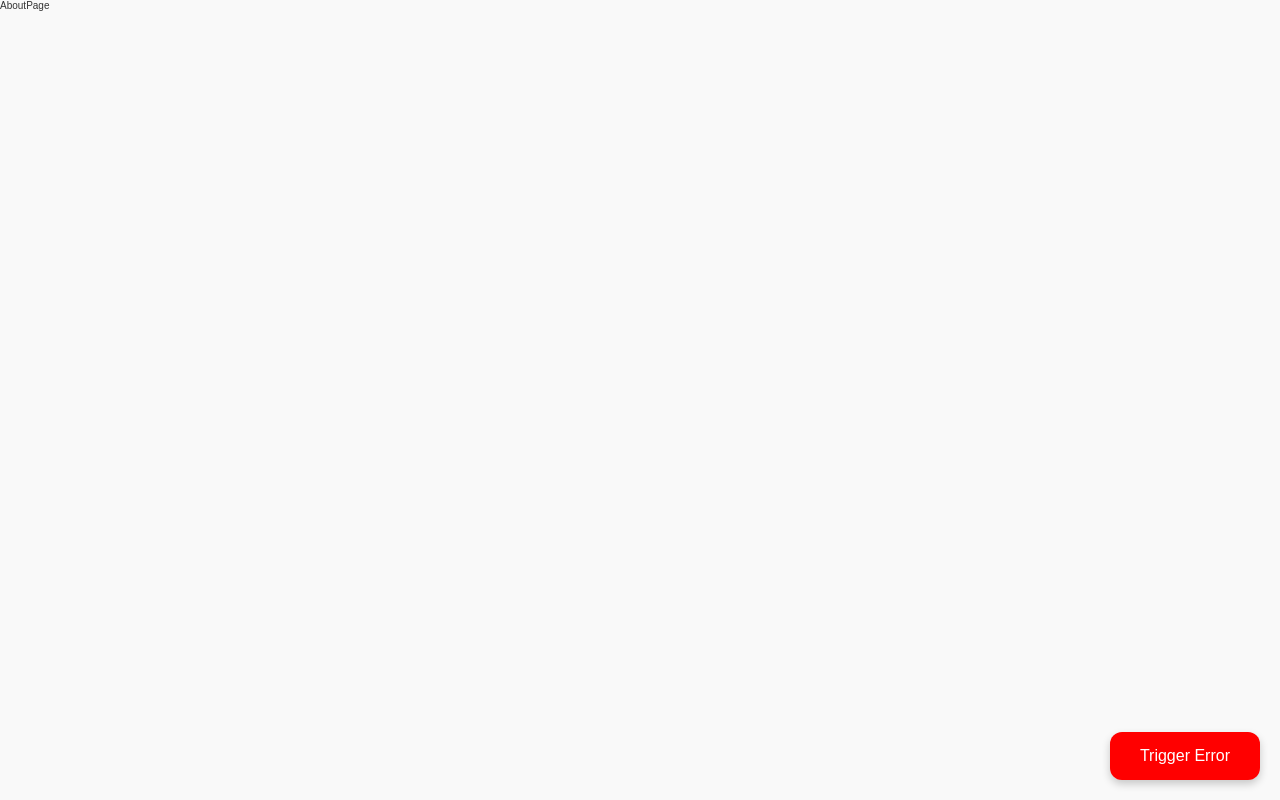
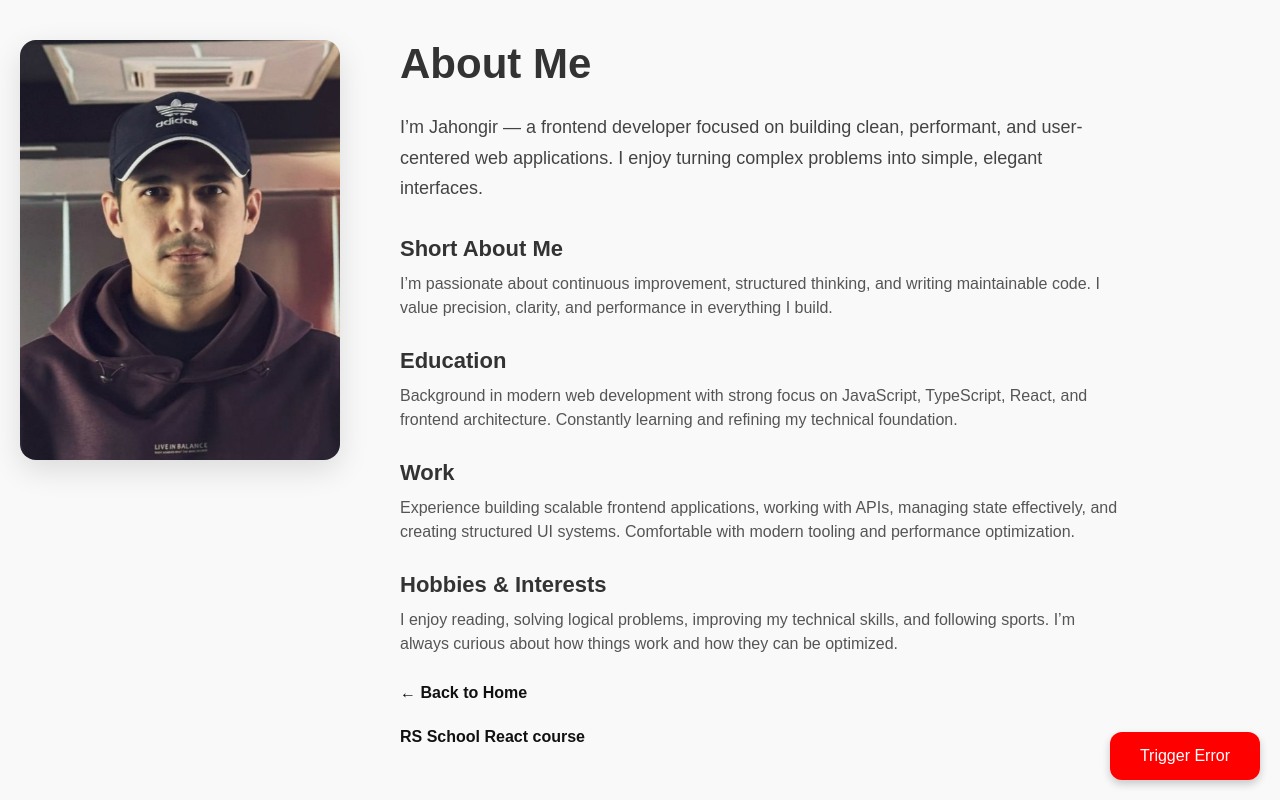
Before and after one commit to mrjakhongir/rs-react, a React (Vite) app: page /about in a window 1280 px wide. Built offline with nearby package versions, Linux system fonts and the light colour scheme.

Commit message:
feat: About Page (15 points)

```diff
--- a/src/components/header/header.css
+++ b/src/components/header/header.css
@@ -12,6 +12,22 @@
   align-items: center;
 }
 
+.header__left {
+  display: flex;
+  align-items: center;
+  gap: 5rem;
+}
+
+.header__link {
+  font-size: 1.6rem;
+  color: white;
+  text-decoration: none;
+}
+
+.header__link:hover {
+  text-decoration: underline;
+}
+
 .logo {
   font-size: 2.4rem;
   font-weight: bold;
--- a/src/components/header/header.tsx
+++ b/src/components/header/header.tsx
@@ -1,3 +1,4 @@
+import { Link } from "react-router-dom";
 import Container from "../ui/container";
 import "./header.css";
 import Search from "./search/search";
@@ -15,7 +16,13 @@ const Header: React.FC<Props> = (props) => {
     <header className="header">
       <Container>
         <div className="header__inner">
-          <h1 className="logo">POKEMONS</h1>
+          <div className="header__left">
+            <h1 className="logo">POKEMONS</h1>
+
+            <Link to="/about" className="header__link">
+              About
+            </Link>
+          </div>
 
           <Search value={value} onChange={onChange} onSearch={onSearch} />
         </div>
--- /dev/null
+++ b/src/pages/about/about-page.css
@@ -0,0 +1,66 @@
+.about {
+  padding: 40px 0;
+}
+
+.about__wrapper {
+  display: flex;
+  gap: 60px;
+  align-items: flex-start;
+}
+
+.about__image img {
+  width: 320px;
+  height: 420px;
+  object-fit: cover;
+  border-radius: 16px;
+  box-shadow: 0 10px 30px rgba(0, 0, 0, 0.12);
+}
+
+.about__content {
+  flex: 1;
+  max-width: 720px;
+}
+
+.about__title {
+  font-size: 42px;
+  margin-bottom: 24px;
+  font-weight: 700;
+}
+
+.about__intro {
+  font-size: 18px;
+  line-height: 1.7;
+  margin-bottom: 32px;
+  color: #444;
+}
+
+.about__section {
+  margin-bottom: 28px;
+}
+
+.about__section h2 {
+  font-size: 22px;
+  margin-bottom: 10px;
+  font-weight: 600;
+}
+
+.about__section p {
+  font-size: 1.6rem;
+  line-height: 1.5;
+  color: #555;
+}
+
+.about__home-link {
+  display: block;
+  margin-top: 24px;
+  text-decoration: none;
+  font-size: 1.6rem;
+  font-weight: 600;
+  color: #111;
+  padding-bottom: 2px;
+  transition: all 0.2s ease;
+}
+
+.about__home-link:hover {
+  opacity: 0.7;
+}
--- a/src/pages/about/about-page.tsx
+++ b/src/pages/about/about-page.tsx
@@ -1,5 +1,79 @@
+import { Link } from "react-router-dom";
+import me from "../../assets/me.jpg";
+import Container from "../../components/ui/container";
+import "./about-page.css";
+
 const AboutPage = () => {
-  return <div>AboutPage</div>;
+  return (
+    <div className="about">
+      <Container>
+        <div className="about__wrapper">
+          <div className="about__image">
+            <img src={me} alt="Jahongir" />
+          </div>
+
+          <div className="about__content">
+            <h1 className="about__title">About Me</h1>
+
+            <p className="about__intro">
+              I’m Jahongir — a frontend developer focused on building clean,
+              performant, and user-centered web applications. I enjoy turning
+              complex problems into simple, elegant interfaces.
+            </p>
+
+            <section className="about__section">
+              <h2>Short About Me</h2>
+              <p>
+                I’m passionate about continuous improvement, structured
+                thinking, and writing maintainable code. I value precision,
+                clarity, and performance in everything I build.
+              </p>
+            </section>
+
+            <section className="about__section">
+              <h2>Education</h2>
+              <p>
+                Background in modern web development with strong focus on
+                JavaScript, TypeScript, React, and frontend architecture.
+                Constantly learning and refining my technical foundation.
+              </p>
+            </section>
+
+            <section className="about__section">
+              <h2>Work</h2>
+              <p>
+                Experience building scalable frontend applications, working with
+                APIs, managing state effectively, and creating structured UI
+                systems. Comfortable with modern tooling and performance
+                optimization.
+              </p>
+            </section>
+
+            <section className="about__section">
+              <h2>Hobbies & Interests</h2>
+              <p>
+                I enjoy reading, solving logical problems, improving my
+                technical skills, and following sports. I’m always curious about
+                how things work and how they can be optimized.
+              </p>
+            </section>
+
+            <Link to="/" className="about__home-link">
+              ← Back to Home
+            </Link>
+
+            <a
+              href="https://rs.school/courses/reactjs"
+              target="_blank"
+              className="about__home-link"
+            >
+              RS School React course
+            </a>
+          </div>
+        </div>
+      </Container>
+    </div>
+  );
 };
 
 export default AboutPage;
```
Also changed, not shown: src/assets/me.jpg (added).
